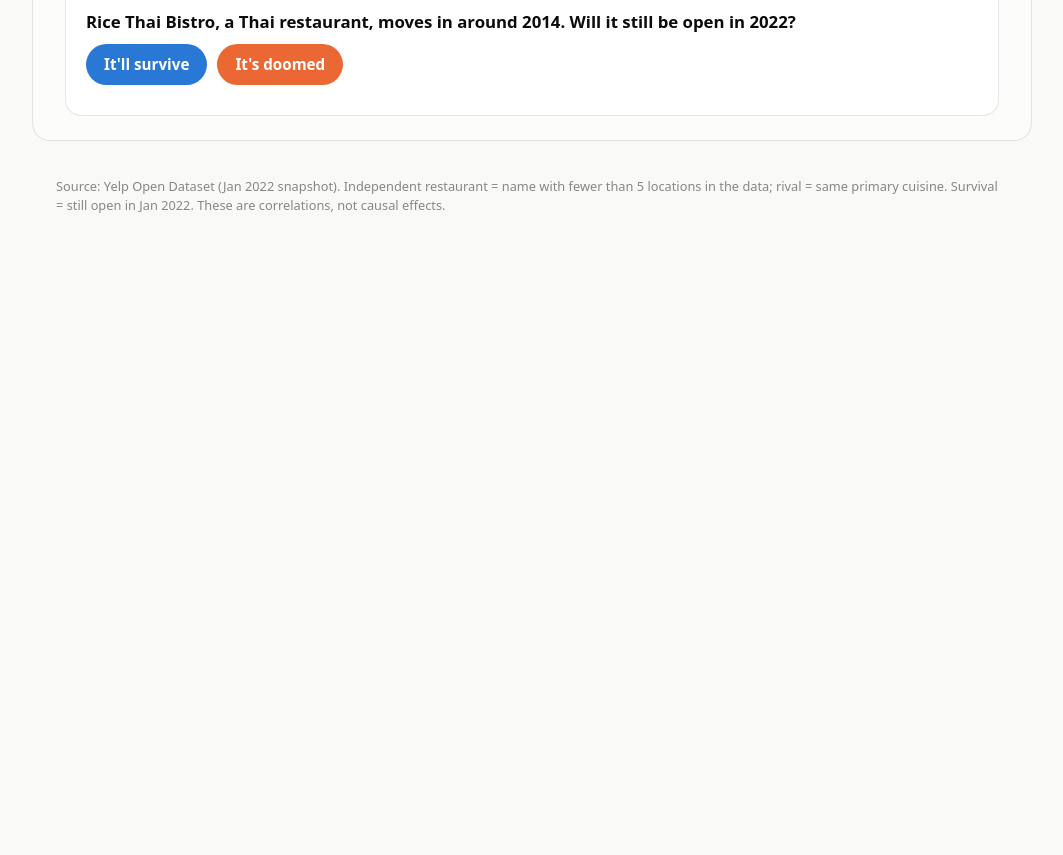
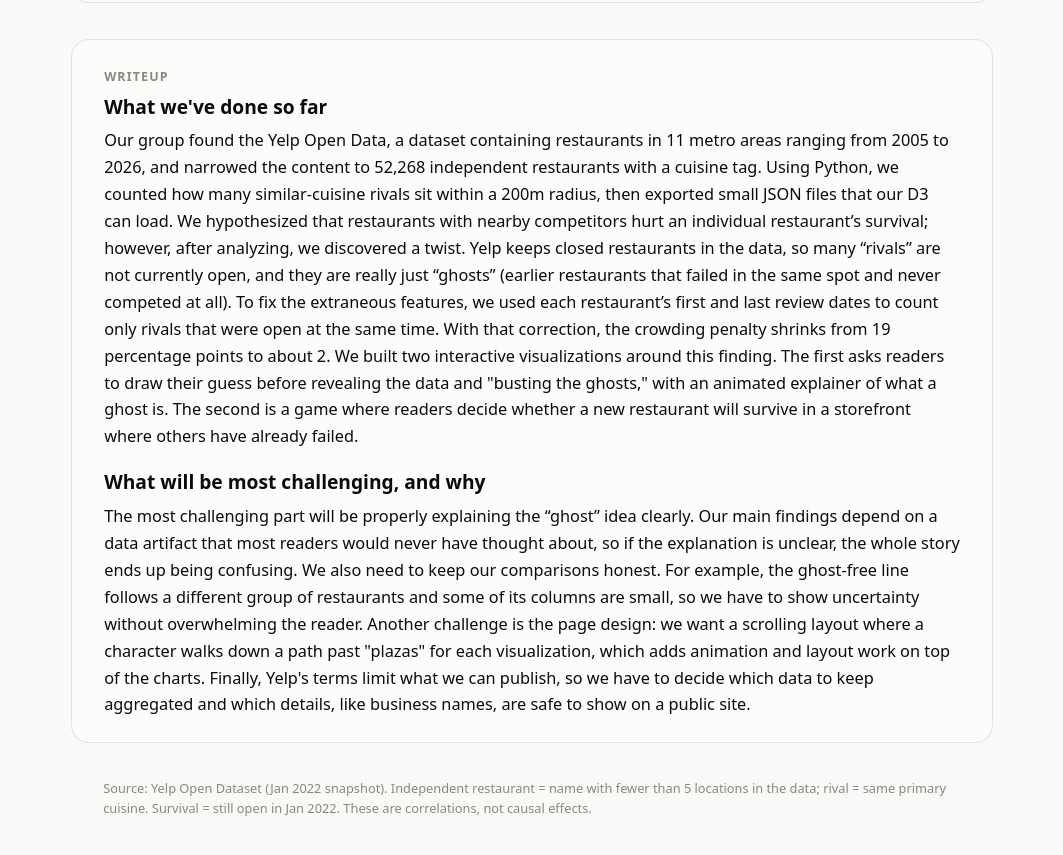
Before and after one commit to wyllz/Final-Project-DSC106, a plain HTML site: page interactive/index.html in a window 1280 px wide. Shown: the part 1477-2332 px from the top of the page, without its empty margins (108-1171 px from the left). Before the commit the page ends 1740 px from the top, so only its background shows below. Drawn offline with nearby package versions, Linux system fonts and the light colour scheme.

Commit message:
wrote writeup and changed interactive visualizations

```diff
--- a/interactive/index.html
+++ b/interactive/index.html
@@ -51,7 +51,34 @@
     <div class="lease-finale" style="display:none"></div>
   </section>
 
-  <p class="note" style="max-width:1000px;margin:0 auto 48px;padding:0 24px">Source: Yelp Open Dataset (Jan 2022 snapshot).
+  <!-- Writeup -->
+  <section class="plaza writeup" id="writeup">
+    <div class="kicker">Writeup</div>
+    <h3>What we've done so far</h3>
+    <p>
+      Our group found the Yelp Open Data, a dataset containing restaurants in 11 metro areas ranging from 2005 to 2026,
+       and narrowed the content to 52,268 independent restaurants with a cuisine tag. Using Python, we counted how many
+       similar-cuisine rivals sit within a 200m radius, then exported small JSON files that our D3 can load. We hypothesized
+       that restaurants with nearby competitors hurt an individual restaurant’s survival; however, after analyzing, we discovered a twist.
+       Yelp keeps closed restaurants in the data, so many “rivals” are not currently open, and they are really just “ghosts”
+       (earlier restaurants that failed in the same spot and never competed at all). To fix the extraneous features, we used each restaurant’s
+       first and last review dates to count only rivals that were open at the same time. With that correction, the crowding penalty shrinks from
+       19 percentage points to about 2. We built two interactive visualizations around this finding. The first asks readers to draw their guess
+       before revealing the data and "busting the ghosts," with an animated explainer of what a ghost is. The second is a game where readers decide
+       whether a new restaurant will survive in a storefront where others have already failed.
+    </p>
+
+    <h3>What will be most challenging, and why</h3>
+    <p>The most challenging part will be properly explaining the “ghost” idea clearly. Our main findings depend on a data artifact that most readers
+      would never have thought about, so if the explanation is unclear, the whole story ends up being confusing. We also need to keep our comparisons honest.
+      For example, the ghost-free line follows a different group of restaurants and some of its columns are small, so we have to show uncertainty without
+      overwhelming the reader. Another challenge is the page design: we want a scrolling layout where a character walks down a path past "plazas" for each
+      visualization, which adds animation and layout work on top of the charts. Finally, Yelp's terms limit what we can publish, so we have to decide which data
+      to keep aggregated and which details, like business names, are safe to show on a public site.
+    </p>
+  </section>
+
+  <p class="note page-note">Source: Yelp Open Dataset (Jan 2022 snapshot).
     Independent restaurant = name with fewer than 5 locations in the data; rival = same primary cuisine. Survival = still
     open in Jan 2022. These are correlations, not causal effects.</p>
 
--- a/interactive/js/guess.js
+++ b/interactive/js/guess.js
@@ -2,7 +2,7 @@
 (async function () {
   const data = await d3.json("data/guess.json");
   const root = d3.select("#guess");
-  const W = 840, H = 430, m = { t: 26, r: 190, b: 62, l: 62 };
+  const W = 1080, H = 470, m = { t: 26, r: 190, b: 62, l: 62 };
   const n = data.labels.length;
 
   const svg = root.select(".chart").append("svg").attr("viewBox", [0, 0, W, H]);
@@ -229,7 +229,7 @@
   const explainer = (() => {
     const box = root.select(".ghost-explainer");
     const cap = box.select(".gx-caption");
-    const GW = 760, GH = 176, gl = 112, gr = 24;
+    const GW = 1000, GH = 176, gl = 112, gr = 24;
     const gs = box.select(".gx-chart").append("svg").attr("viewBox", [0, 0, GW, GH]);
     const gx = d3.scaleLinear([2009.4, 2023.9], [gl, GW - gr]);
     const shops = [
--- a/interactive/js/lease.js
+++ b/interactive/js/lease.js
@@ -44,7 +44,7 @@
 
     // timeline of tenants
     const rows = [...r.past.map((p) => ({ ...p, past: true })), { name: r.name, first: r.first, last: r.last, open: r.open, past: false }];
-    const W = 760, rh = 30, lw = 250, h = rows.length * rh + 30;
+    const W = 1000, rh = 30, lw = 250, h = rows.length * rh + 30;
     const x = d3.scaleLinear([Math.min(d3.min(rows, (d) => d.first), r.first - 1) - 0.3, 2022.4], [lw, W - 40]);
     const svg = card.append("svg").attr("viewBox", [0, 0, W, h]).style("margin-top", "6px");
     svg.append("g").attr("class", "grid").attr("transform", `translate(0,${rows.length * rh})`)
@@ -110,7 +110,7 @@
     finale.append("h3").style("margin", "0 0 4px").text(`You called ${score} of ${ROUNDS} storefronts.`);
     finale.append("p").attr("class", "sub").text(
       "Here's what all 11,461 independent restaurants that opened in 2012–2017 tell us. Each dot is one of your storefronts: blue if it survived, orange if it closed.");
-    const W = 760, H = 330, m = { t: 30, r: 20, b: 50, l: 56 };
+    const W = 1000, H = 340, m = { t: 30, r: 20, b: 50, l: 56 };
     const svg = finale.append("svg").attr("viewBox", [0, 0, W, H]);
     const labels = ["Fresh address", "1 failed tenant", "2+ failed tenants"];
     const x = d3.scaleBand(labels, [m.l, W - m.r]).padding(0.38);
--- a/interactive/style.css
+++ b/interactive/style.css
@@ -12,6 +12,8 @@
   --orange: #eb6834;
   --orange-soft: #fbe3d8;
   --ring: rgba(11, 11, 11, 0.10);
+  /* space between the page edge and the cards: ~2.5 in on big screens, less on small ones */
+  --gutter: clamp(16px, 2.5in, 14vw);
 }
 
 * { box-sizing: border-box; }
@@ -24,13 +26,14 @@ body {
   line-height: 1.5;
 }
 
-header.intro { max-width: 880px; margin: 0 auto; padding: 56px 24px 8px; }
+header.intro { margin: 0 var(--gutter); padding: 56px 32px 8px; }
+header.intro .lede { max-width: 900px; }
+.page-note { margin: 0 var(--gutter) 48px; padding: 0 32px; }
 header.intro h1 { font-size: 2.4rem; line-height: 1.15; margin: 0 0 10px; }
 .lede { color: var(--ink2); font-size: 1.12rem; margin: 0; }
 
 section.plaza {
-  max-width: 1000px;
-  margin: 36px auto;
+  margin: 36px var(--gutter);
   background: var(--surface);
   border: 1px solid var(--ring);
   border-radius: 18px;
@@ -38,7 +41,13 @@ section.plaza {
 }
 .kicker { font-size: .78rem; text-transform: uppercase; letter-spacing: .09em; color: var(--muted); font-weight: 650; }
 h2 { margin: 2px 0 6px; font-size: 1.6rem; line-height: 1.2; }
-.sub { color: var(--ink2); margin: 0 0 18px; max-width: 760px; }
+.sub { color: var(--ink2); margin: 0 0 18px; max-width: 900px; }
+#guess .chart svg { max-height: 78vh; }
+
+/* prototype writeup */
+.writeup h3 { margin: 18px 0 6px; font-size: 1.2rem; }
+.writeup .kicker + h3 { margin-top: 6px; }
+.writeup p { max-width: 900px; margin: 0; font-size: 1.02rem; line-height: 1.65; }
 .note { color: var(--muted); font-size: .8rem; margin-top: 10px; }
 
 svg { display: block; width: 100%; height: auto; }
@@ -111,6 +120,7 @@ input[type=range] { accent-color: var(--blue); }
 .pulse { animation: pulse 1.1s ease-in-out infinite; }
 
 @media (max-width: 760px) {
+  :root { --gutter: 0px; }
   section.plaza { padding: 20px 16px; border-radius: 0; }
   header.intro h1 { font-size: 1.8rem; }
 }
```
Also changed, not shown: index.html (added, +12 -0 lines), 1 other file.
